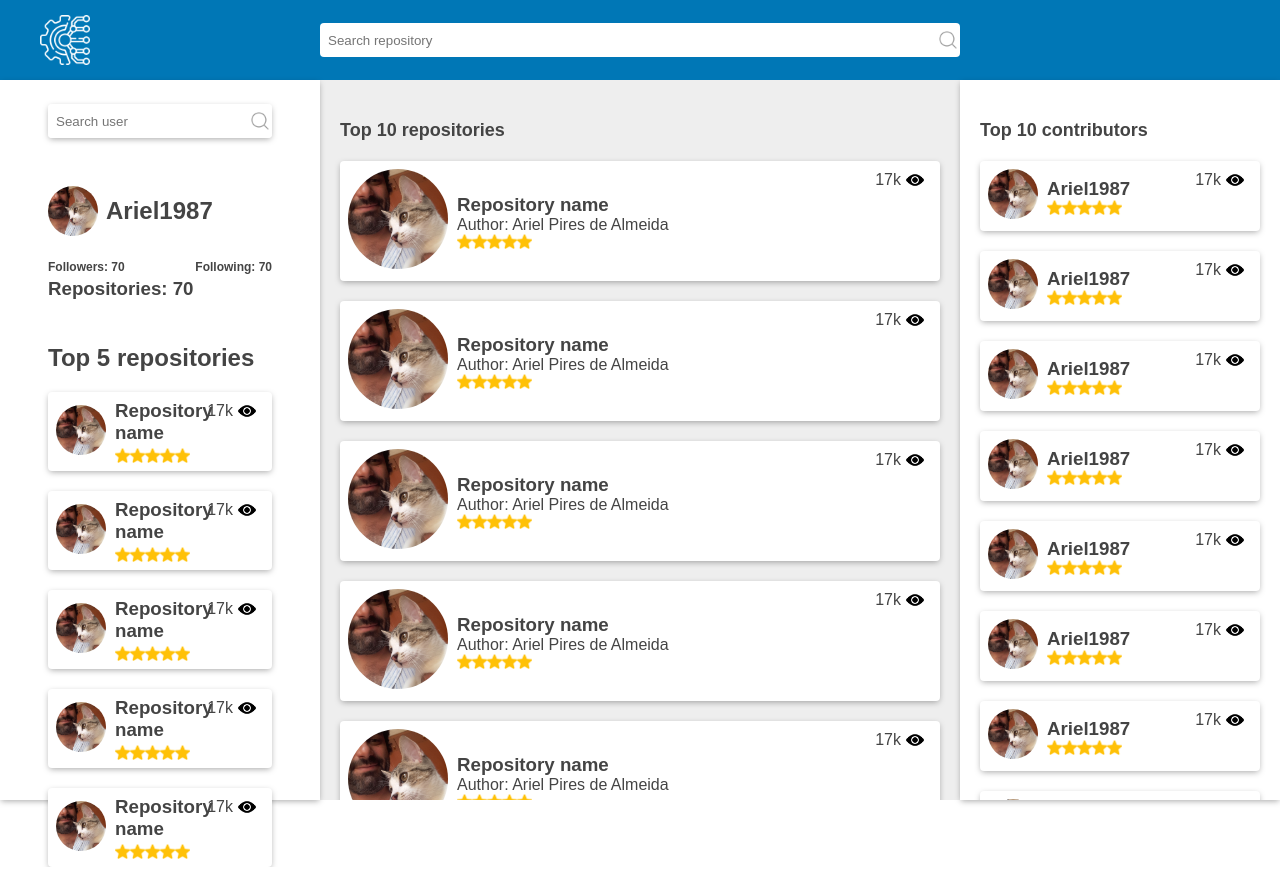
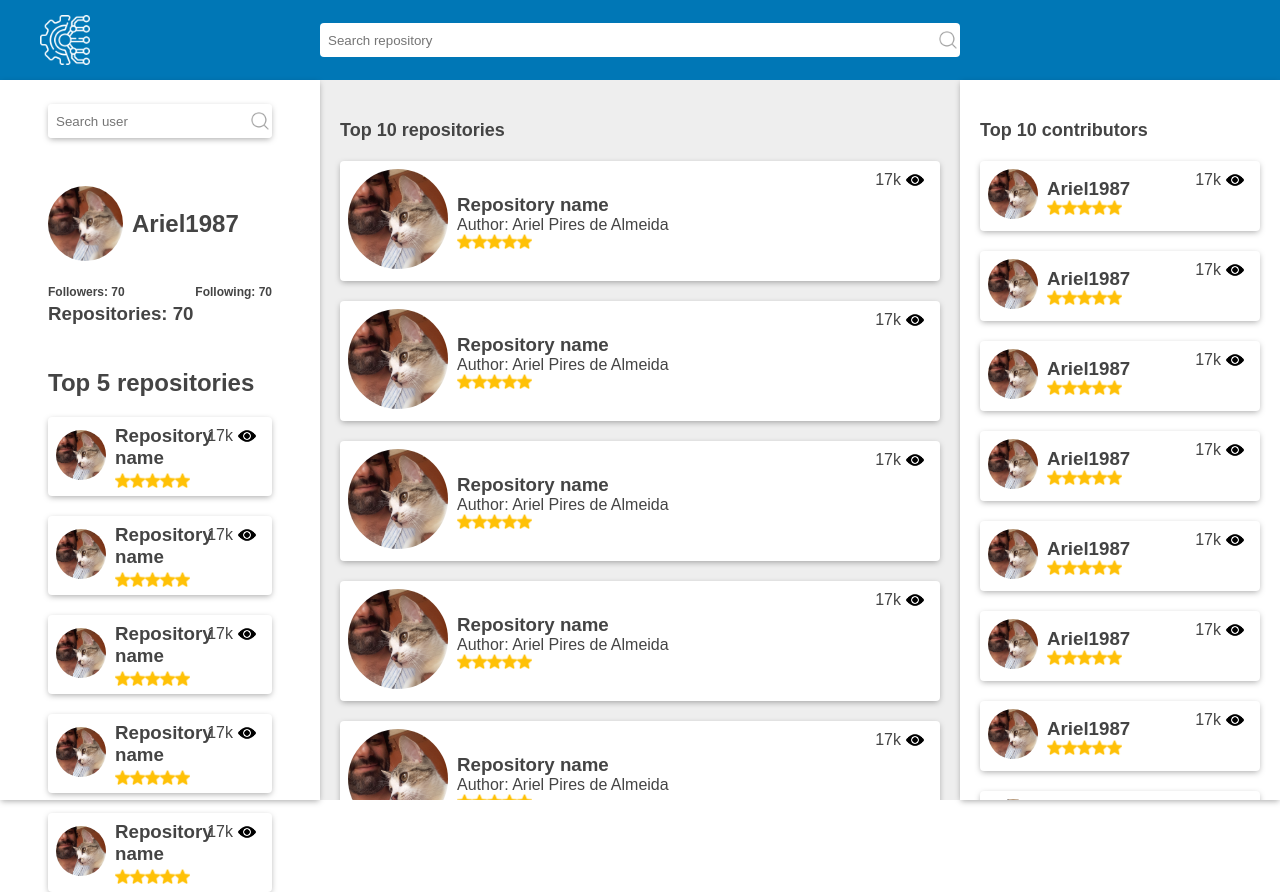
Before and after one commit to Ariel1987/git-app, a React (Create React App) app: page / in a window 1280 px wide. Before the commit the page ends 867 px from the top, so only its background shows below. Built offline with nearby package versions, Linux system fonts and the light colour scheme.

Commit message:
refactor styles: changed User Avatar size

```diff
--- a/src/components/molecules/User/User.js
+++ b/src/components/molecules/User/User.js
@@ -5,7 +5,7 @@ const User = () => {
   return (
     <Wrapper>
       <div>
-        <Avatar src="/imgs/avatar.jpg" alt="avatar" dimensions={50} />
+        <Avatar src="/imgs/avatar.jpg" alt="avatar" dimensions={75} />
         <h1>Ariel1987</h1>
       </div>
       <div>
--- a/src/components/molecules/User/User.styles.js
+++ b/src/components/molecules/User/User.styles.js
@@ -17,13 +17,6 @@ export const Wrapper = styled.section`
       h3 {
         font-size: 18px;
       }
-
-      img {
-        width: 50px;
-        height: auto;
-        border-radius: 50%;
-        margin-right: 8px;
-      }
     }
 
     div: last-of-type {
```
